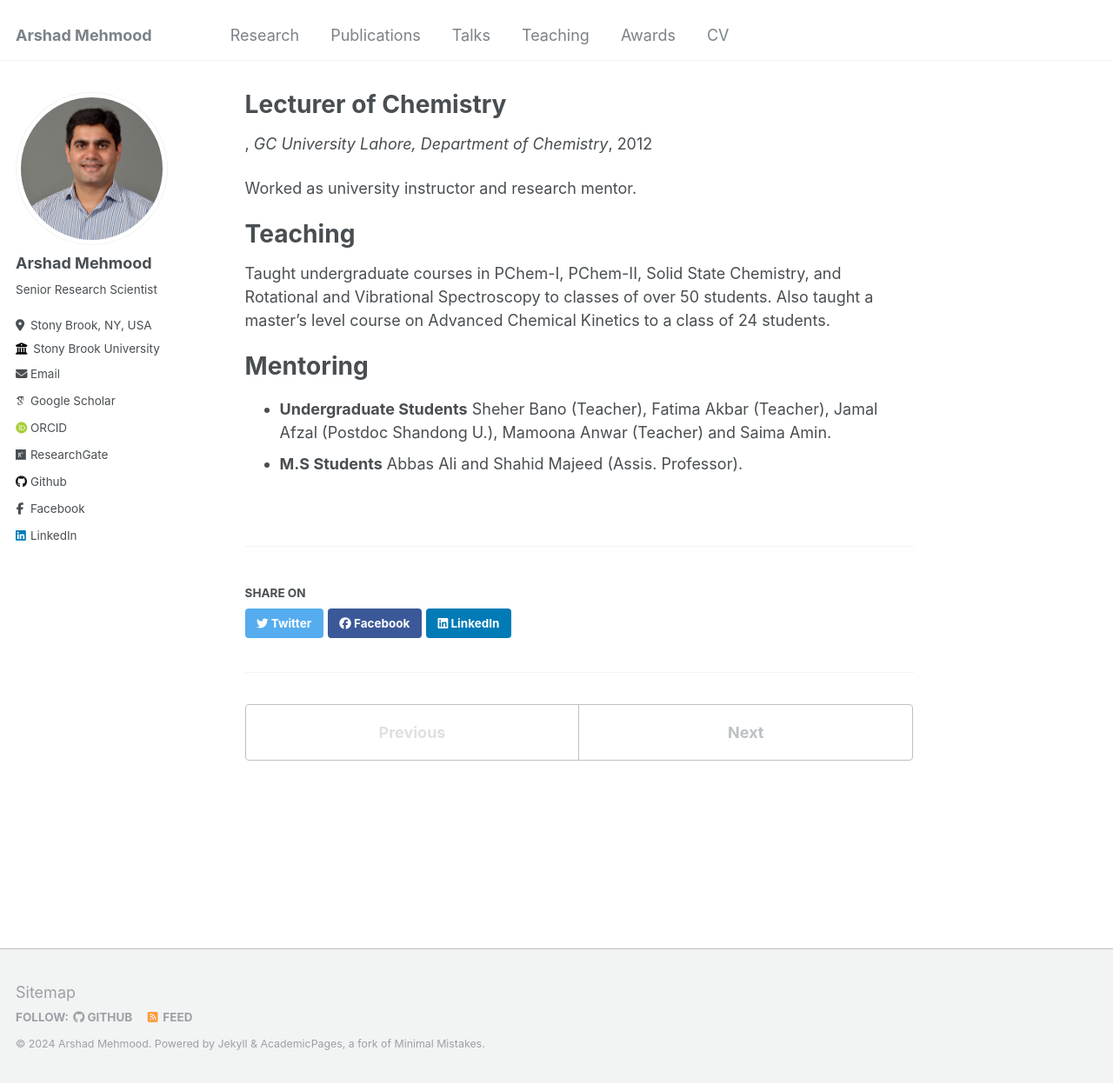
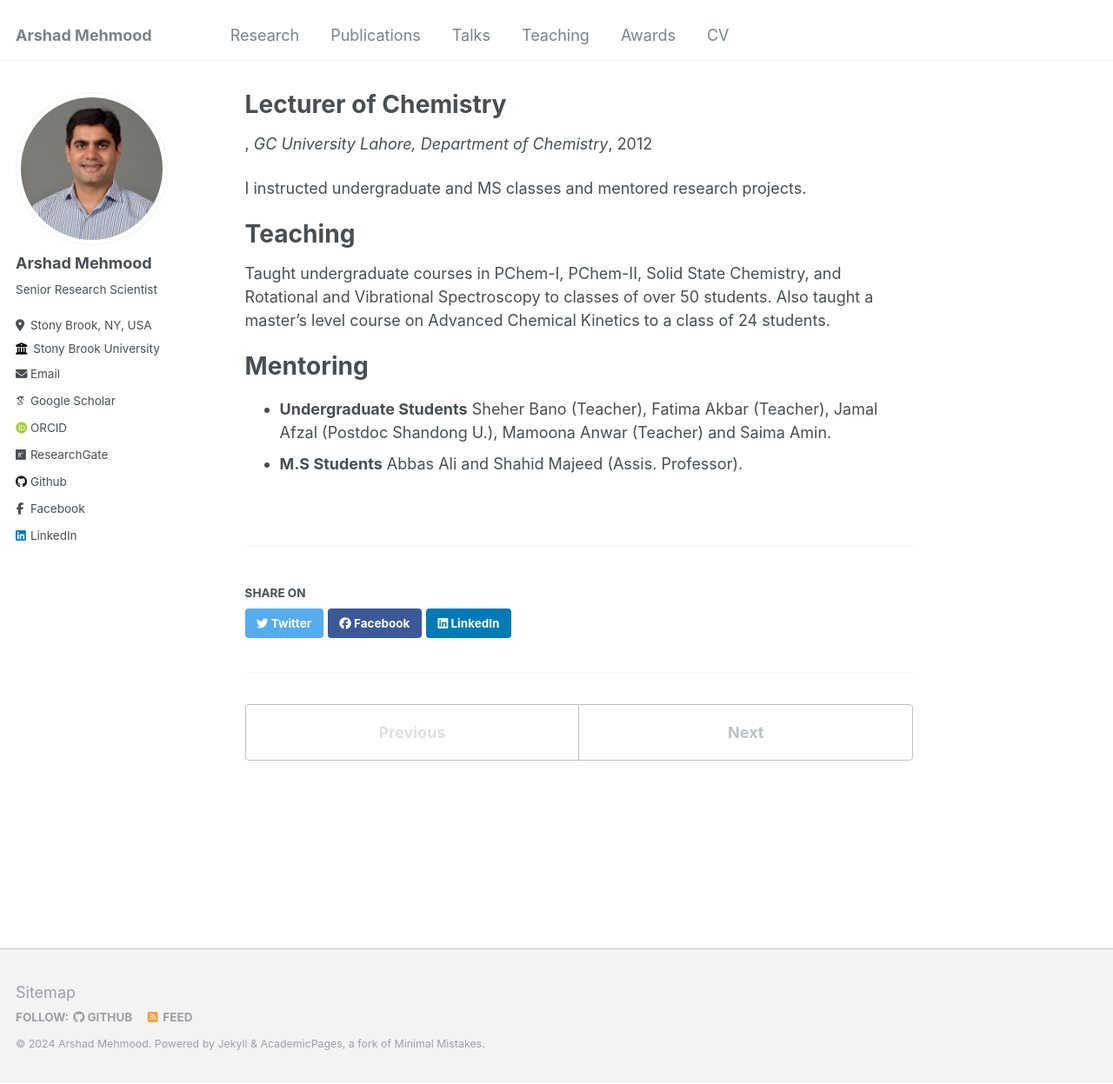
Before and after one commit to arshadmehmood118/arshadmehmood118.github.io, a Jekyll site: the page built from _teaching/2012-GCU.md, in a window 1280 px wide and 1247 px high. Shown: the whole window at 87% size. Built offline with Jekyll 4.4.1, drawn with Linux system fonts in a browser that asks for light colours; some web fonts are replaced.

Commit message:
Update 2012-GCU.md

```diff
--- a/_teaching/2012-GCU.md
+++ b/_teaching/2012-GCU.md
@@ -7,7 +7,7 @@ date: 2012-11-01
 location: "Lahore, Pakistan"
 ---
 
-Worked as university instructor and research mentor.
+I instructed undergraduate and MS classes and mentored research projects.
 
 Teaching
 ======
```
